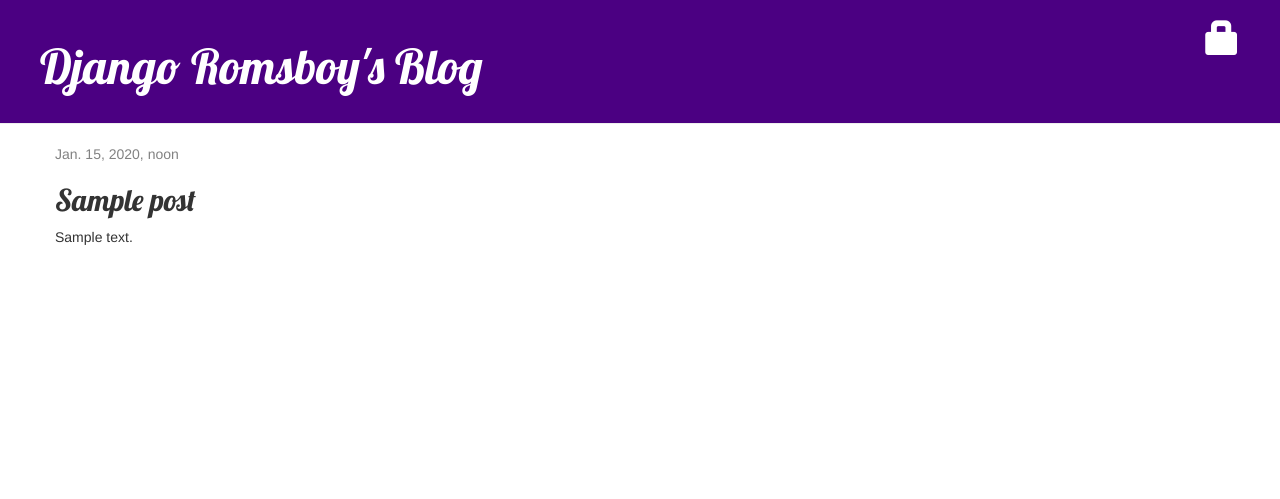
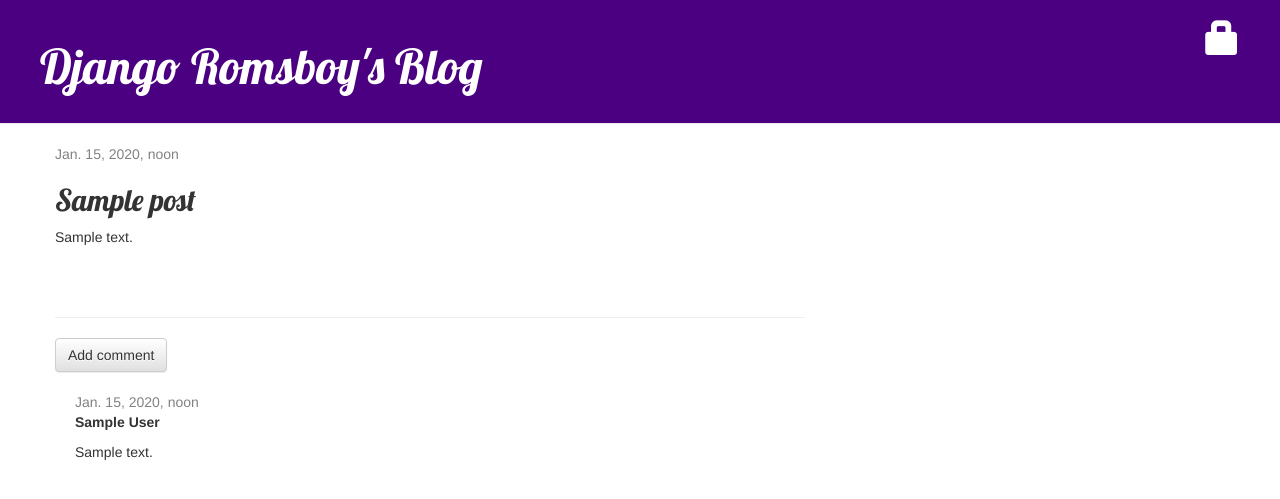
Before and after one commit to RomsBoy/my-first-blog, a Django app: page /post/1/ in a window 1280 px wide. Shown: the top 499 px of the page. Run offline with Django 3.2, Linux system fonts and the light colour scheme; tables that the repository leaves empty hold one stand-in row (values such as "Sample post"); some libraries are stand-ins or nearby versions.

Commit message:
Added comments with some features

```diff
--- a/blog/admin.py
+++ b/blog/admin.py
@@ -1,4 +1,5 @@
 from django.contrib import admin
-from .models import Post
+from .models import Post, Comment
 
 admin.site.register(Post)
+admin.site.register(Comment)
--- a/blog/models.py
+++ b/blog/models.py
@@ -14,6 +14,23 @@ class Post(models.Model):
         self.published_date=timezone.now()
         self.save()
 
+    def approved_comments(self):
+        return self.comments.filter(approved_comment=True)
 
     def __str__(self):
         return self.title
+
+
+class Comment(models.Model):
+    post = models.ForeignKey('blog.Post', on_delete=models.CASCADE, related_name='comments')
+    author = models.CharField(max_length=200)
+    text = models.TextField()
+    created_date = models.DateTimeField(default=timezone.now)
+    approved_comment = models.BooleanField(default=False)
+
+    def approve(self):
+        self.approved_comment = True
+        self.save()
+
+    def __str__(self):
+        return self.text
--- a/blog/static/css/blog.css
+++ b/blog/static/css/blog.css
@@ -44,3 +44,7 @@ h1, h2, h3, h4 {
 .post h2 a, .post h2 a:visited {
     color: #000000;
 }
+
+.comment {
+    margin: 20px 0px 20px 20px;
+}
--- a/blog/templates/blog/post_detail.html
+++ b/blog/templates/blog/post_detail.html
@@ -17,4 +17,23 @@
         <h2>{{ post.title }}</h2>
         <p>{{ post.text|linebreaksbr }}</p>
     </div>
+    <hr>
+    <a class="btn btn-default" href="{% url 'add_comment_to_post' pk=post.pk %}">Add comment</a>
+    {% for comment in post.comments.all %}
+        {% if user.is_authenticated or comment.approved_comment %}
+        <div class="comment">
+            <div class="date">
+                {{ comment.created_date }}
+                {% if not comment.approved_comment %}
+                    <a class="btn btn-default" href="{% url 'comment_remove' pk=comment.pk %}"><span class="glyphicon glyphicon-remove"></span></a>
+                    <a class="btn btn-default" href="{% url 'comment_approve' pk=comment.pk %}"><span class="glyphicon glyphicon-ok"></span></a>
+                {% endif %}
+            </div>
+            <strong>{{ comment.author }}</strong>
+            <p>{{ comment.text|linebreaks }}</p>
+        </div>
+        {% endif %}
+        {% empty %}
+            <p>No comments here yet :(</p>
+    {% endfor %}
 {% endblock %}
--- a/blog/templates/blog/post_list.html
+++ b/blog/templates/blog/post_list.html
@@ -8,6 +8,7 @@
             </div>
             <h2><a href="{% url 'post_detail' pk=post.pk %}">{{ post.title }}</a></h2>
             <p>{{ post.text|linebreaksbr }}</p>
+            <a href="{% url 'post_detail' pk=post.pk %}">Comments: {{ post.approved_comments.count }}</a>
         </div>
     {% endfor %}
 {% endblock %}
--- a/blog/urls.py
+++ b/blog/urls.py
@@ -10,4 +10,7 @@ urlpatterns = [
     path('drafts/', views.post_draft_list, name='post_draft_list'),
     path('post/<pk>/publish/', views.post_publish, name='post_publish'),
     path('post/<pk>/remove/', views.post_remove, name='post_remove'),
+    path('post/<int:pk>/comment/', views.add_comment_to_post, name='add_comment_to_post'),
+    path('comment/<int:pk>/approve/', views.comment_approve, name='comment_approve'),
+    path('comment/<int:pk>/remove/', views.comment_remove, name='comment_remove'),
 ]
--- a/blog/views.py
+++ b/blog/views.py
@@ -1,7 +1,7 @@
 from django.shortcuts import render, get_object_or_404
 from django.utils import timezone
-from .models import Post
-from .forms import PostForm
+from .models import Post, Comment
+from .forms import PostForm, CommentForm
 from django.shortcuts import redirect
 from django.contrib.auth.decorators import login_required
 
@@ -57,3 +57,28 @@ def post_remove(request, pk):
     post = get_object_or_404(Post, pk=pk)
     post.delete()
     return redirect('post_list')
+
+def add_comment_to_post(request, pk):
+    post = get_object_or_404(Post, pk=pk)
+    if request.method == "POST":
+        form = CommentForm(request.POST)
+        if form.is_valid():
+            comment = form.save(commit=False)
+            comment.post = post
+            comment.save()
+            return redirect('post_detail', pk=post.pk)
+    else:
+        form = CommentForm()
+    return render(request, 'blog/add_comment_to_post.html', {'form': form})
+
+@login_required
+def comment_approve(request, pk):
+    comment = get_object_or_404(Comment, pk=pk)
+    comment.approve()
+    return redirect('post_detail', pk=comment.post.pk)
+
+@login_required
+def comment_remove(request, pk):
+    comment = get_object_or_404(Comment, pk=pk)
+    comment.delete()
+    return redirect('post_detail', pk=comment.post.pk)
```
Also changed, not shown: blog/forms.py (+7 -1 lines), blog/templates/blog/add_comment_to_post.html (added, +9 -0 lines), blog/migrations/0002_comment.py (added).
